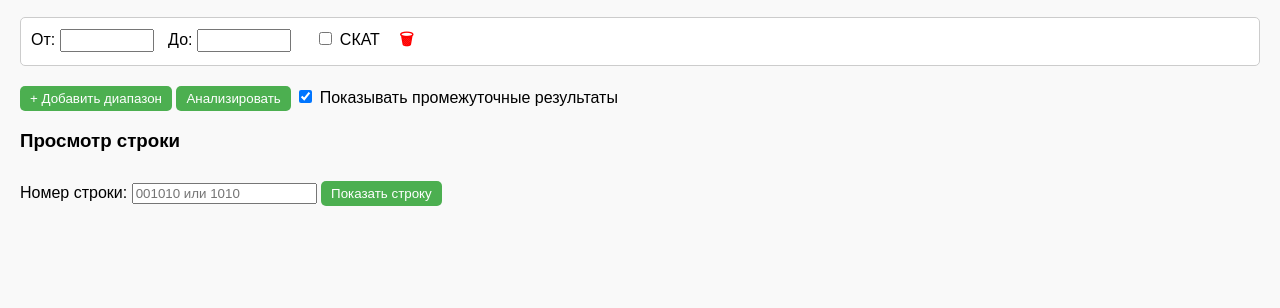
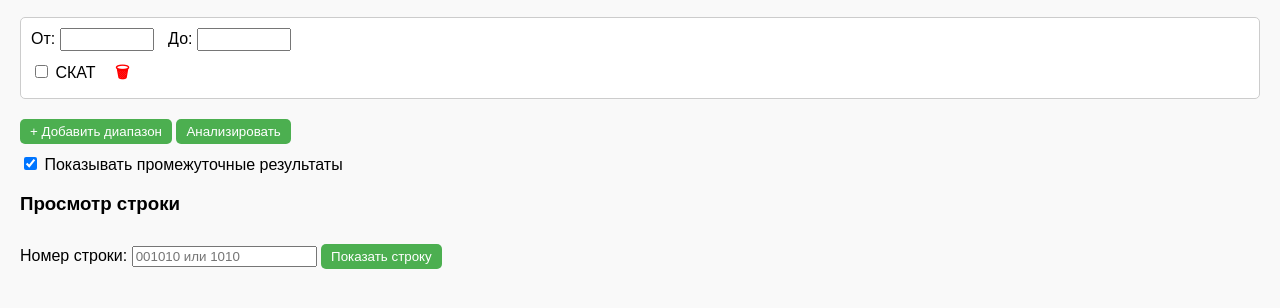
Before and after one commit to PanovNikita/Locksclass, a plain HTML site: page index.html in a window 1280 px wide. Shown: the part 62-370 px from the top of the page. Drawn offline with Linux system fonts and the light colour scheme.

Commit message:
Исправляет кнопку промежуточных и правит мобилку

```diff
--- a/index.html
+++ b/index.html
@@ -15,7 +15,7 @@
     <div id="ranges-container"></div>
     <button id="add-range">+ Добавить диапазон</button>
     <button id="analyze">Анализировать</button>
-    <label>
+    <label class="results-label">
         <input type="checkbox" id="show-details" checked>
         Показывать промежуточные результаты
     </label>
--- a/script.js
+++ b/script.js
@@ -20,8 +20,10 @@ function addRangeBlock(from = "", to = "", skat = false) {
     div.className = "range-block";
 
     div.innerHTML = `
+    <div class="range-inputs">
     От: <input type="text" class="range-from" value="${from}">
     До: <input type="text" class="range-to" value="${to}">
+    </div>
     <label><input type="checkbox" class="range-skat" ${skat ? "checked" : ""}> СКАТ</label>
     <span class="remove-range">🗑</span>
   `;
@@ -126,7 +128,8 @@ function renderResults(total, details) {
     resultsDiv.innerHTML = "";
 
     const numRanges = details.length;
-    const showDetails = numRanges > 1;
+    const showDetailsCheckbox = document.getElementById("show-details").checked;
+    const showDetails = showDetailsCheckbox && numRanges > 1; // <-- исправлено
 
     // Итоговый результат
     const totalDiv = document.createElement("div");
@@ -142,7 +145,7 @@ function renderResults(total, details) {
     totalDiv.innerHTML = html;
     resultsDiv.appendChild(totalDiv);
 
-    // Промежуточные результаты (только если диапазонов больше одного)
+    // Промежуточные результаты (только если чекбокс отмечен и диапазонов > 1)
     if (showDetails) {
         details.forEach((d, idx) => {
             const block = document.createElement("div");
@@ -158,6 +161,7 @@ function renderResults(total, details) {
         });
     }
 }
+
 
 
 // ================== Анализ нескольких диапазонов ==================
--- a/style.css
+++ b/style.css
@@ -23,8 +23,13 @@ h1 {
     padding: 2px 5px;
 }
 
-.range-block label {
-    margin-left: 10px;
+.range-inputs {
+    margin-bottom: 10px;
+}
+
+.results-label {
+    display: block;
+    margin-top: 10px;
 }
 
 .remove-range {
```
